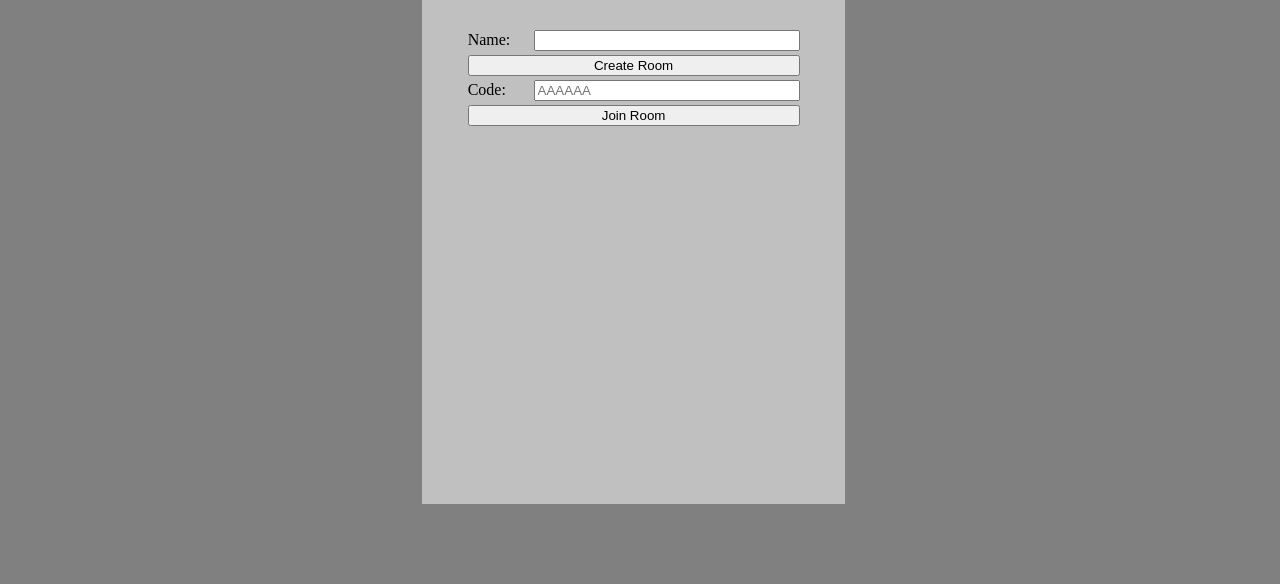
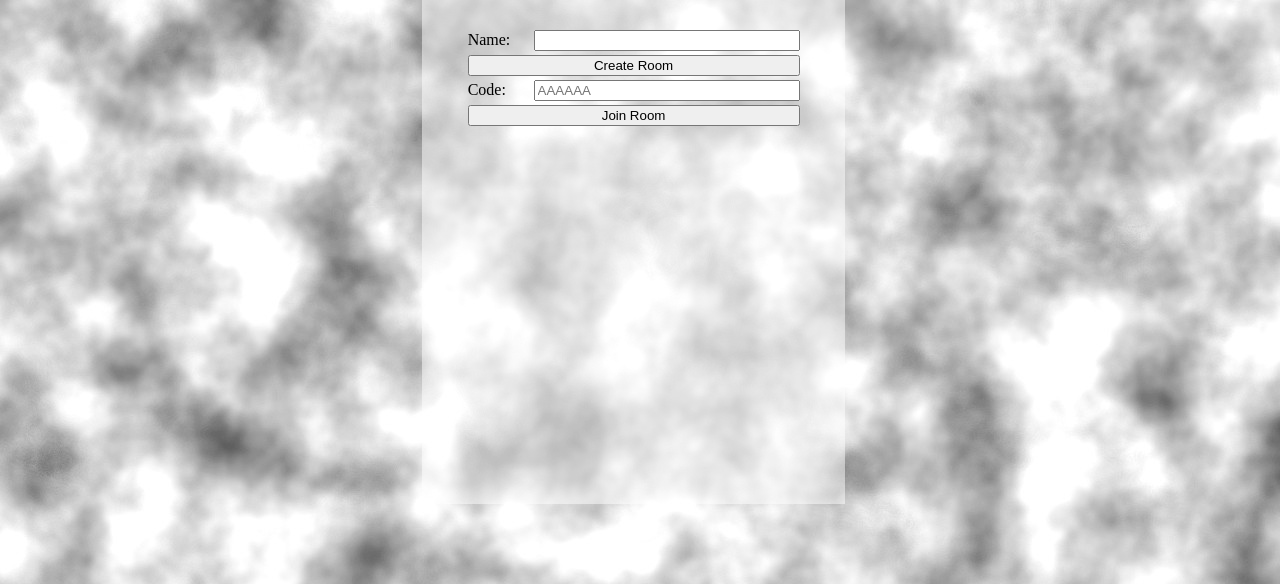
Before and after one commit to ViktorKainz/hexplore, a website with bundled scripts: page public/index.html in a window 1280 px wide. Shown: the part 216-800 px from the top of the page. Built offline with nearby package versions, Linux system fonts and the light colour scheme; files whose address does not match are found by name.

Commit message:
Added background and shadows to board

```diff
--- a/private/socket_server.js
+++ b/private/socket_server.js
@@ -191,9 +191,13 @@ export class SocketServer {
                 this.#io.to(socket.room).emit("new message", socket.user, message);
             });
 
+            /**
+             * Handles the "get preview" event.
+             * Sends the client a new preview board.
+             */
             socket.on("get preview", () => {
                 let board = new Board();
-                WorldGenerator.generateCircle(board, 0, 0, 20);
+                WorldGenerator.generateCircle(board, 0, 0, 5);
                 socket.emit("set board", board.map);
             });
         });
--- a/public/css/style.css
+++ b/public/css/style.css
@@ -1,5 +1,12 @@
-@font-face { font-family: SF Atarian System; src: url('fonts/SF Atarian System.ttf'); }
-@font-face { font-family: Plastic Bag; src: url('fonts/plastic bag.ttf'); }
+@font-face {
+    font-family: SF Atarian System;
+    src: url('fonts/SF Atarian System.ttf');
+}
+
+@font-face {
+    font-family: Plastic Bag;
+    src: url('fonts/plastic bag.ttf');
+}
 
 body {
     background-color: gray;
@@ -18,12 +25,23 @@ h1 {
     color: #93ca55;
 }
 
-#canvas {
+#background, #shadow, #canvas {
     position: absolute;
     top: 0;
     left: 0;
+}
+
+#background {
+    z-index: -3;
+}
+
+#shadow {
+    z-index: -2;
+    filter: blur(5px) opacity(75%);
+}
+
+#canvas {
     z-index: -1;
-    background-color: gray;
 }
 
 #overlay {
@@ -33,7 +51,7 @@ h1 {
     left: 33%;
     width: 33vw;
     height: 80vh;
-    background-color: rgba(255,255,255,0.5);
+    background-color: rgba(255, 255, 255, 0.5);
 }
 
 #lobby {
@@ -93,7 +111,7 @@ input {
     border-spacing: 0;
 }
 
-#error tr td{
+#error tr td {
     background-color: red;
     padding: 10px;
 }
@@ -119,7 +137,7 @@ input {
     height: 7px;
 }
 
-#error tr{
+#error tr {
     opacity: 0;
     animation-name: fadeIn;
     animation-duration: 1s;
@@ -136,11 +154,19 @@ input {
 }
 
 @keyframes fadeIn {
-    from {opacity: 0;}
-    to {opacity: 1;}
+    from {
+        opacity: 0;
+    }
+    to {
+        opacity: 1;
+    }
 }
 
 @keyframes fadeOut {
-    from {opacity: 1;}
-    to {opacity: 0;}
+    from {
+        opacity: 1;
+    }
+    to {
+        opacity: 0;
+    }
 }
--- a/public/index.html
+++ b/public/index.html
@@ -10,9 +10,9 @@
 </head>
 
 <body>
-
-<canvas id="canvas">
-</canvas>
+<canvas id="background"></canvas>
+<canvas id="shadow"></canvas>
+<canvas id="canvas"></canvas>
 
 <div id="overlay">
     <h1 id="title">Hexpl<span id="hex">⬢</span>re</h1>
--- a/public/js/main.js
+++ b/public/js/main.js
@@ -5,6 +5,12 @@ function resize() {
     let c = document.getElementById("canvas");
     c.setAttribute("width", window.innerWidth + "px");
     c.setAttribute("height", window.innerHeight + "px");
+    let s = document.getElementById("shadow");
+    s.setAttribute("width", window.innerWidth + "px");
+    s.setAttribute("height", window.innerHeight + "px");
+    let b = document.getElementById("background");
+    b.setAttribute("width", window.innerWidth + "px");
+    b.setAttribute("height", window.innerHeight + "px");
     if (typeof window.gameClient != "undefined") {
         window.gameClient.resize();
     }
--- a/public/js/utility/assets.js
+++ b/public/js/utility/assets.js
@@ -21,7 +21,8 @@ export class Assets extends EventTarget {
             [TILE_TYPES.TREES, "Trees.png"],
             [TILE_TYPES.GRASS+"_Border", "Grass_Border.png"],
             [TILE_TYPES.DESERT+"_Border", "Desert_Border.png"],
-            [TILE_TYPES.WATER+"_Border", "Water_Border.png"]
+            [TILE_TYPES.WATER+"_Border", "Water_Border.png"],
+            ["shadow", "Shadow.png"]
         ];
     }
 
--- a/public/js/utility/draw_board.js
+++ b/public/js/utility/draw_board.js
@@ -5,12 +5,22 @@ import {NEIGHBOURS} from "../game/board.js";
 export class DrawBoard {
 
     constructor() {
-        this.canvas = document.querySelector('canvas');
+        this.canvas = document.getElementById("canvas");
         this.ctx = this.canvas.getContext('2d');
+        this.shadow = document.getElementById("shadow").getContext('2d');
+        this.background = document.getElementById("background").getContext('2d');
         this.size = 40;
         this.xOffset = 0;
         this.yOffset = 0;
         this.hexcenters = [];
+
+        let img = new Image();
+        img.src = "../assets/Clouds.jpg";
+        img.onload = function () {
+            let d = gameClient.draw;
+            d.clouds = d.ctx.createPattern(img, "repeat");
+            d.background.fillStyle = d.clouds;
+        }
 
         //Interaktivität --> bei Mausklick wird mit findHex der Mittelpunkt + q&r herausgefunden
         this.canvas.addEventListener("click", (e) => {
@@ -50,6 +60,8 @@ export class DrawBoard {
         this.hexHeight = this.size * 2;
         this.hexWidth = Math.sqrt(3) * this.size;
         this.vertDist = this.hexHeight * 3 / 4;
+
+        this.background.fillStyle = this.clouds;
     }
 
     //Zeichnet ein einzelnes Hexagon
@@ -216,6 +228,10 @@ export class DrawBoard {
     drawAssets(board, assets) {
         this.hexcenters = [];
         this.ctx.clearRect(0, 0, this.canvas.width, this.canvas.height);
+        this.shadow.clearRect(0, 0, this.canvas.width, this.canvas.height);
+        this.background.translate(this.xOffset*0.5, this.yOffset*0.5);
+        this.background.fillRect(-this.xOffset*0.5, -this.yOffset*0.5, this.canvas.width, this.canvas.height);
+        this.background.translate(-this.xOffset*0.5, -this.yOffset*0.5);
         for (let y = board.getMinY(); y <= board.getMaxY(); y++) {
             for (let x = board.getMinX(); x <= board.getMaxX(); x++) {
                 let tile = board.getTile(x, y);
@@ -239,10 +255,13 @@ export class DrawBoard {
                             }
                             this.ctx.drawImage(assets.get(tile.type), center.x - (this.hexWidth / 2), center.y - (this.hexHeight / 2), this.hexWidth, this.hexHeight);
                         }
-
                         this.hexcenters.push(new HexPosition(center, x, y));
                         this.drawHex(center);
                         //this.drawHexCoordinates(center, this.hex(x, y));
+                    }
+                    let shadow = this.hex_to_pixel(this.hex(x + NEIGHBOURS.BOT_RIGHT[0]*2, y + NEIGHBOURS.BOT_RIGHT[1]*2));
+                    if (shadow.x >= -this.size && shadow.y >= -this.size && shadow.x <= this.canvas.width + this.size && shadow.y <= this.canvas.height + this.size) {
+                        this.shadow.drawImage(assets.get("shadow"), shadow.x, shadow.y - (this.hexHeight / 2), this.hexWidth + 2, this.hexHeight + 2);
                     }
                 }
             }
--- a/public/js/utility/socket_client.js
+++ b/public/js/utility/socket_client.js
@@ -227,6 +227,9 @@ export class SocketClient {
         this.socket.emit("set user", user);
     }
 
+    /**
+     * Sends the server a request to get a preview board
+     */
     getPreview() {
         this.socket.emit("get preview");
     }
```
Also changed, not shown: public/assets/Clouds.jpg (added), public/assets/Shadow.png (added).
